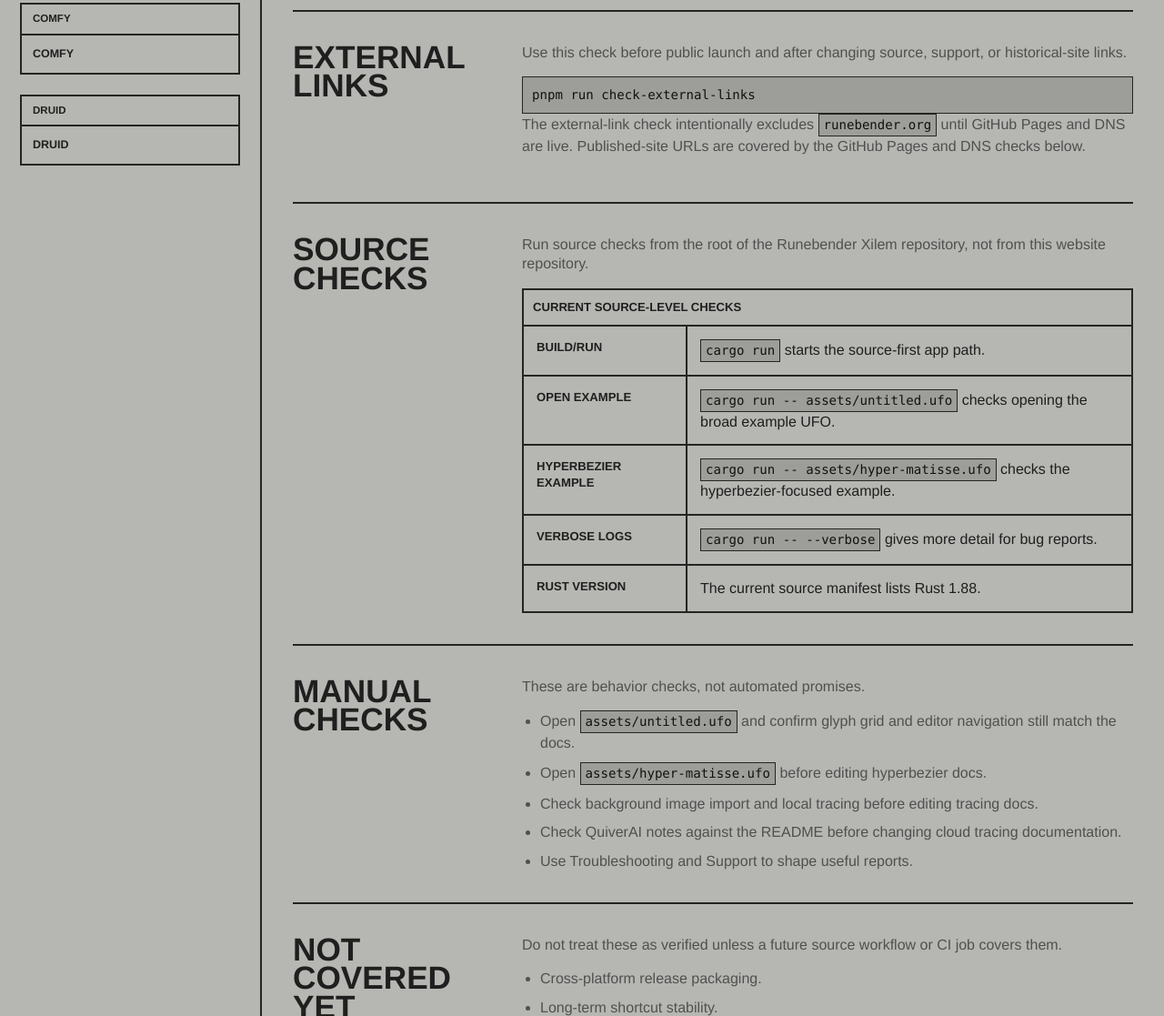
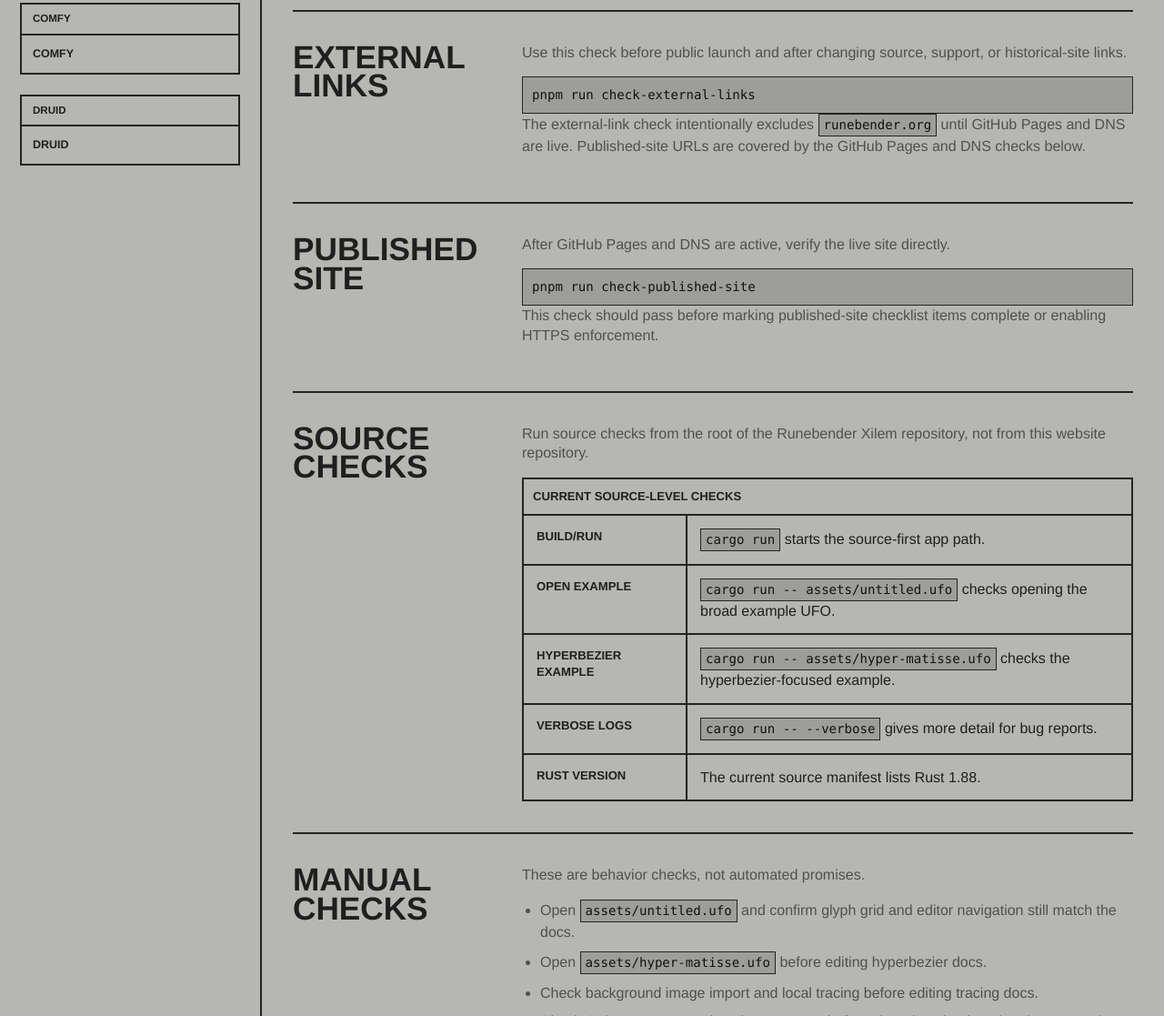
Before and after one commit to eliheuer/runebender-dot-org, an Astro site: page /docs/verification in a window 1280 px wide. Shown: the part 1335-2452 px from the top of the page at 91% size. Built offline with nearby package versions, Linux system fonts and the light colour scheme; Astro itself is replaced by a stand-in of ours.

Commit message:
Add published site check script

```diff
--- a/package.json
+++ b/package.json
@@ -10,7 +10,8 @@
     "preview": "astro preview",
     "check": "astro check",
     "check-links": "scripts/check-local-links.sh http://127.0.0.1:4322",
-    "check-external-links": "scripts/check-external-links.sh"
+    "check-external-links": "scripts/check-external-links.sh",
+    "check-published-site": "scripts/check-published-site.sh"
   },
   "dependencies": {
     "@astrojs/check": "^0.9.4",
--- a/public/llms-full.txt
+++ b/public/llms-full.txt
@@ -270,6 +270,7 @@ Website checks:
 - Run the built preview with `pnpm run preview -- --host 127.0.0.1 --port 4322`.
 - Run `pnpm run check-links`.
 - Run `pnpm run check-external-links`.
+- After GitHub Pages and DNS are active, run `pnpm run check-published-site`.
 - Astro generates `sitemap-index.xml` and `sitemap-0.xml`; update `robots.txt` only if the sitemap URL changes.
 - Update `scripts/check-local-links.sh` so new public pages are checked.
 - Update `llms.txt` and `llms-full.txt` when the docs structure changes.
--- a/src/content/docs/verification.mdx
+++ b/src/content/docs/verification.mdx
@@ -35,6 +35,16 @@ Use this check before public launch and after changing source, support, or histo
 <CommandList commands={["pnpm run check-external-links"]} />
 
 The external-link check intentionally excludes `runebender.org` until GitHub Pages and DNS are live. Published-site URLs are covered by the GitHub Pages and DNS checks below.
+
+</DocSection>
+
+<DocSection title="Published site">
+
+After GitHub Pages and DNS are active, verify the live site directly.
+
+<CommandList commands={["pnpm run check-published-site"]} />
+
+This check should pass before marking published-site checklist items complete or enabling HTTPS enforcement.
 
 </DocSection>
 
```
Also changed, not shown: README.md, 1 other file.
